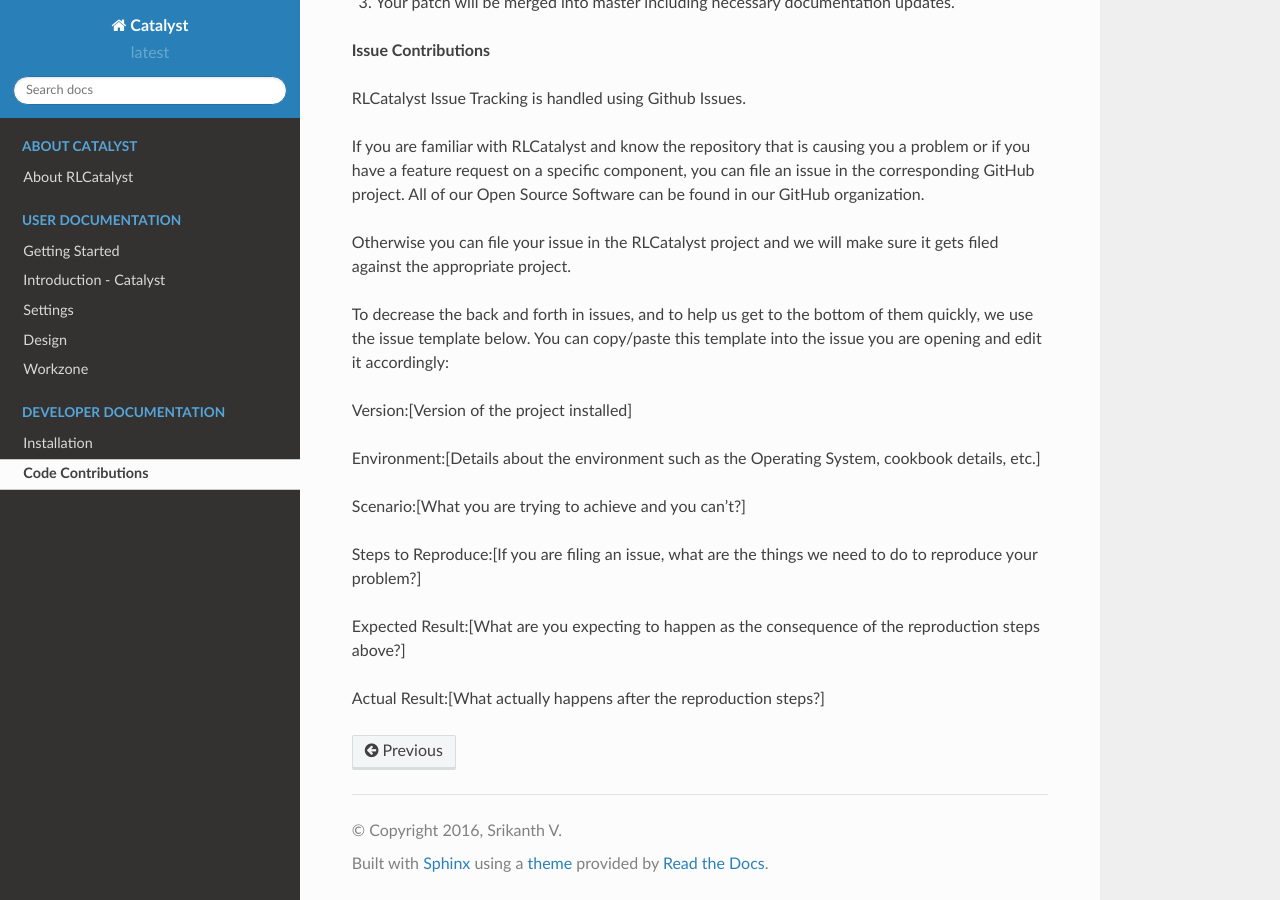
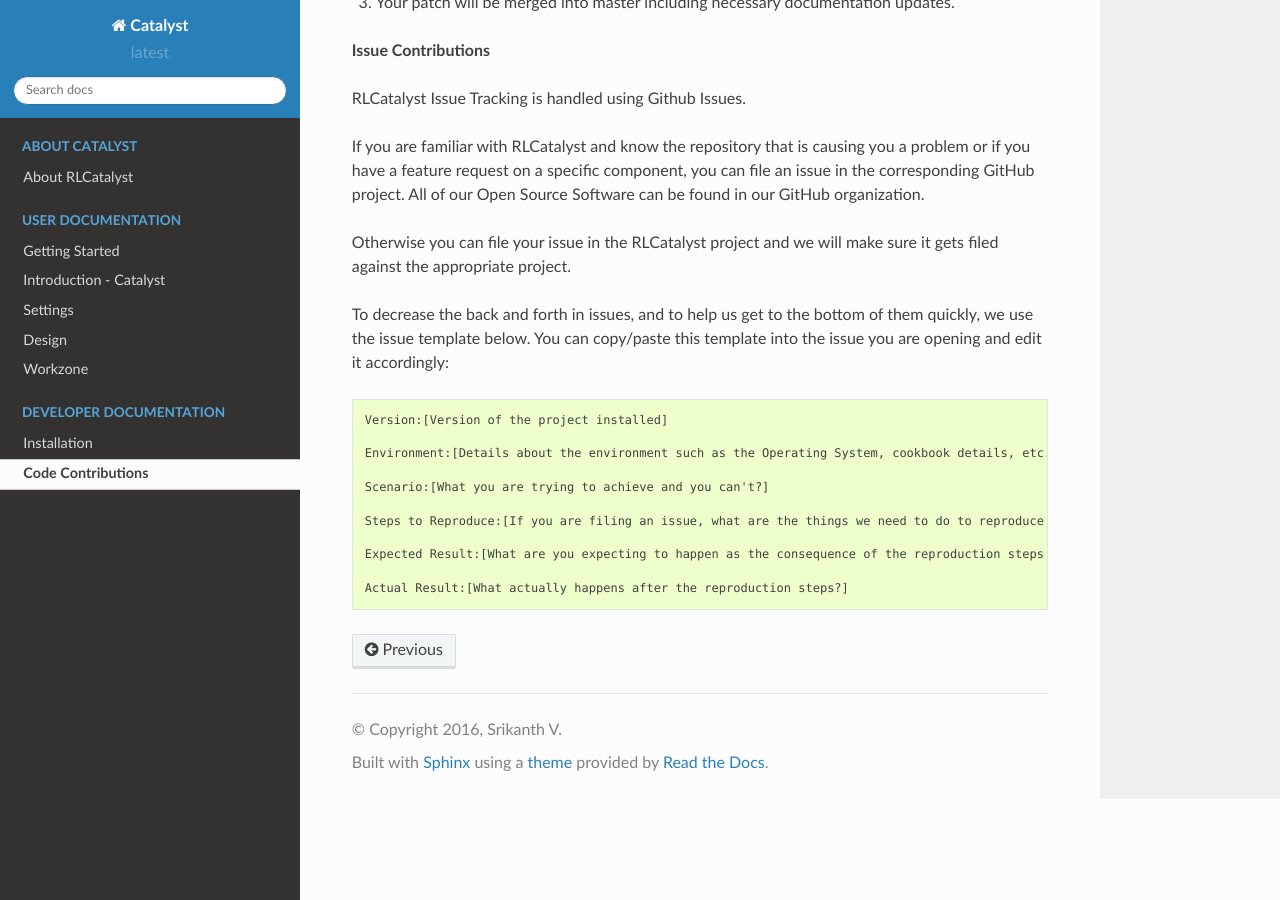
Before and after one commit to RLOpenCatalyst/catdocs, a Sphinx documentation site: the page built from Catalyst/source/Contributions.rst, in a window 1280 px wide and 900 px high, scrolled down 2379 px. Built offline with Sphinx 7.4.7 and the Read the Docs theme 2.0.0, drawn with Linux system fonts in a browser that asks for light colours.

```diff
--- a/Catalyst/source/Contributions.rst
+++ b/Catalyst/source/Contributions.rst
@@ -103,15 +103,14 @@ Otherwise you can file your issue in the RLCatalyst project and we will make sur
 
 To decrease the back and forth in issues, and to help us get to the bottom of them quickly, we use the issue template below. You can copy/paste this template into the issue you are opening and edit it accordingly::
 
+ Version:[Version of the project installed]
 
-Version:[Version of the project installed]
+ Environment:[Details about the environment such as the Operating System, cookbook details, etc.]
 
-Environment:[Details about the environment such as the Operating System, cookbook details, etc.]
+ Scenario:[What you are trying to achieve and you can't?]
 
-Scenario:[What you are trying to achieve and you can't?]
+ Steps to Reproduce:[If you are filing an issue, what are the things we need to do to reproduce your problem?]
 
-Steps to Reproduce:[If you are filing an issue, what are the things we need to do to reproduce your problem?]
+ Expected Result:[What are you expecting to happen as the consequence of the reproduction steps above?]
 
-Expected Result:[What are you expecting to happen as the consequence of the reproduction steps above?]
-
-Actual Result:[What actually happens after the reproduction steps?]
+ Actual Result:[What actually happens after the reproduction steps?]
```
